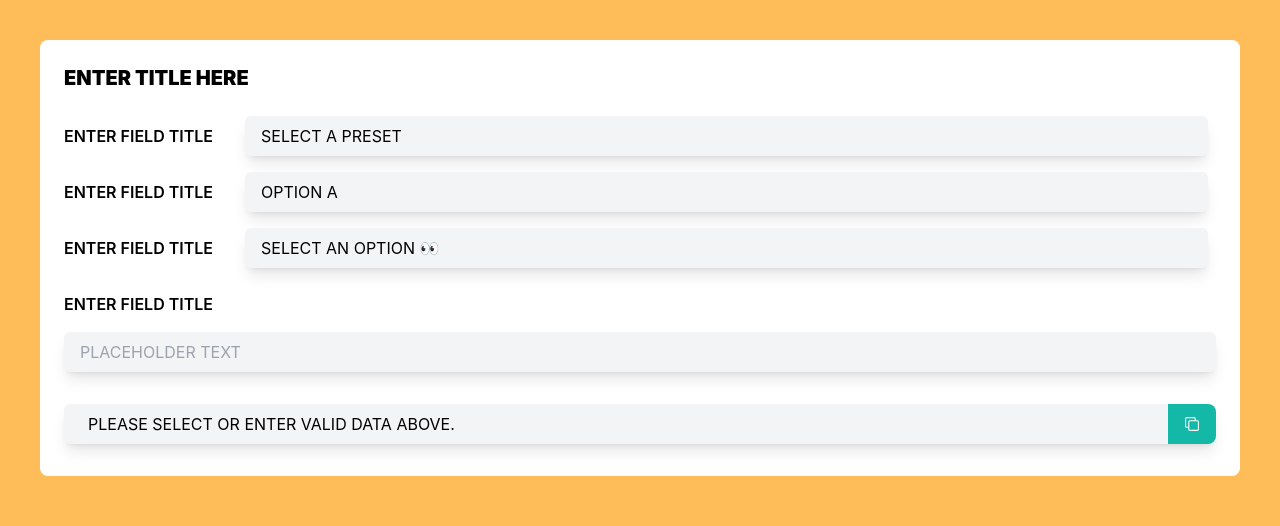
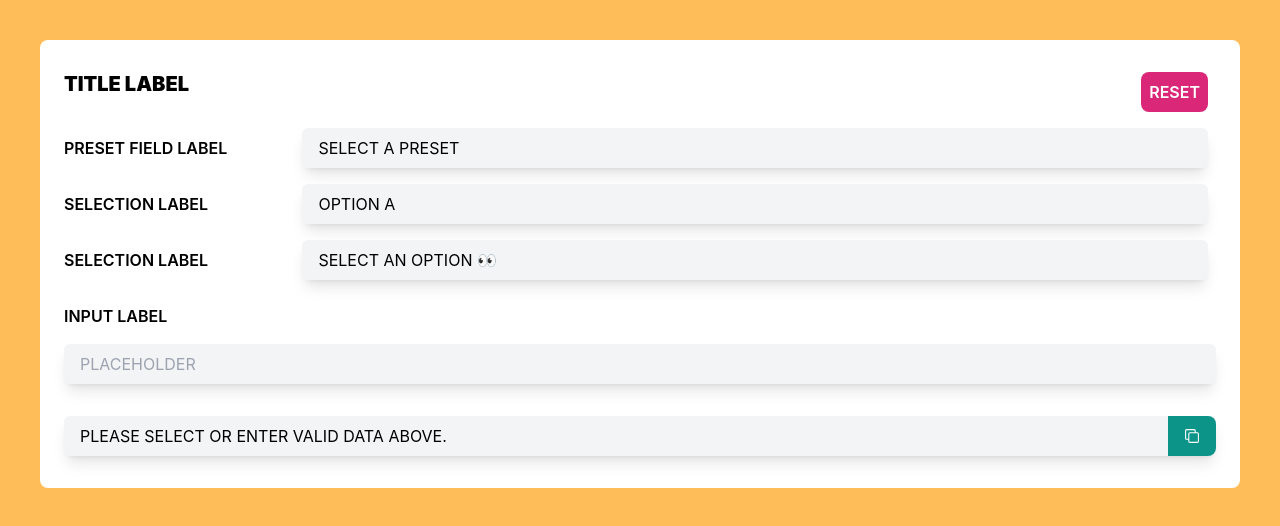
Before and after one commit to SatanshuMishra/iGEM-dna-calculator, a React (Create React App) app in the folder igem-dna-calculator/: page / in a window 1280 px wide. Shown: the top 526 px of the page. Built offline with nearby package versions, Linux system fonts and the light colour scheme; some icons are missing.

Commit message:
V1.7 Optimizing, Refactoring and Commenting code.

```diff
--- a/igem-dna-calculator/src/App.js
+++ b/igem-dna-calculator/src/App.js
@@ -5,16 +5,26 @@ import "react-toastify/dist/ReactToastify.css";
 
 // CUSTOM IMPORTS
 import SelectorMenu from "./components/SelectorMenu";
-import PresetsDate from "./data/presets-data-set.json";
+import PresetsData from "./data/presets-data-set.json";
 import SelectorAData from "./data/data-set-A.json";
 import SelectorBData from "./data/data-set-B.json";
 import PresetSelector from "./components/PresetSelector";
 
 function App() {
   // CONFIG VARIABLES
-  let placeHolderText = "SELECT AN OPTION 👀";
+  // CONFIGURE THE FOLLOWING VARIABLES TO SETUP THE CALCULATOR LABELS & BEHAVIOR
+  let placeHolderText = "SELECT AN OPTION 👀"; // USED TO CHECK IF VALID SECOND OPTION HAS BEEN SELECTED
+  let titleLabel = "TITLE LABEL";
+  let presetLabel = "PRESET FIELD LABEL";
+  let selectorALabel = "SELECTION LABEL";
+  let selectorBLabel = "SELECTION LABEL";
+  let inputFieldLabel = "INPUT LABEL";
+  let inputPlaceholderLabel = "PLACEHOLDER";
 
-  // STATE CONDITIONS
+  // ---------------------------------------------------------------- //
+
+  // STATE CONDITIONS //
+  const [selectedPreset, setSelectedPreset] = useState(PresetsData[0].value);
   const [selectorMenuAValue, setSelectorMenuAValue] = useState(
     SelectorAData[0].value
   );
@@ -27,16 +37,9 @@ function App() {
     setInputValue(document.querySelector("#sequence-input").value.trim());
   });
 
-  const updateTextAreaViewport = () => {
-    const textArea = document.querySelector("#sequence-input");
-    textArea.addEventListener("input", (e) => {
-      textArea.style.height = "auto";
-      let scrollHeight = e.target.scrollHeight;
-      textArea.style.height =
-        Math.floor(scrollHeight / 24) > 20 ? `480px` : `${scrollHeight}px`;
-    });
-  };
-
+  // FUNCTION VARIABLES //
+  // SUCCESS TOAST SETTINGS FUNCTIONS
+  // TODO: ADD CONDITION FOR EMPTY COPY TO CLIPBOARD
   const notify = () =>
     toast.success("Copied to Clipboard.", {
       position: "top-right",
@@ -49,10 +52,52 @@ function App() {
       theme: "light",
     });
 
-  const selectPreset = (preset) => {
-    console.log("Preset: " + SelectorAData[preset[0]].value);
+  // UPDATE TEXT AREA VIEWPORT SIZE FUNCTION
+  const updateTextAreaViewport = () => {
+    const textArea = document.querySelector("#sequence-input");
+    textArea.addEventListener("input", (e) => {
+      textArea.style.height = "auto";
+      let scrollHeight = e.target.scrollHeight;
+      textArea.style.height =
+        Math.floor(scrollHeight / 24) > 20 ? `480px` : `${scrollHeight}px`;
+    });
+  };
+
+  // PRESET SELECTOR FUNCTION -> USED WITHIN "PRESETSELECT" COMPONENT
+  const selectPreset = (value, preset) => {
+    setSelectedPreset(value);
     setSelectorMenuAValue(SelectorAData[preset[0]].value);
     setSelectorMenuBValue(SelectorBData[preset[1]].value);
+  };
+
+  // CHECK IF VALID DATA HAS BEEN SELECTED & ENTERED
+  const validateData = () => {
+    return (
+      selectorMenuAValue &&
+      selectorMenuBValue &&
+      selectorMenuBValue !== placeHolderText &&
+      inputValue
+    );
+  };
+
+  // RETURN FORMATTED DATA
+  const getFormattedData = () => {
+    return selectorMenuAValue + " " + inputValue + " " + selectorMenuBValue;
+  };
+
+  // COPY TO CLIPBOARD
+  const copyToClipboard = () => {
+    getFormattedData();
+    notify();
+  };
+
+  //RESET FUNCTION
+  const reset = () => {
+    setSelectedPreset(PresetsData[0].value);
+    setSelectorMenuAValue(SelectorAData[0].value);
+    setSelectorMenuBValue(SelectorBData[0].value);
+    setInputValue("");
+    document.querySelector("#sequence-input").value = "";
   };
 
   return (
@@ -70,61 +115,69 @@ function App() {
         pauseOnHover={false}
         theme="light"
       />
-      <div className="bg-white w-full p-6 rounded-lg">
-        <h1 className="text-xl font-black pb-4">ENTER TITLE HERE</h1>
+
+      <div className="w-full p-6 rounded-lg bg-white">
+        <div className="flex flex-row justify-between items-center">
+          <h1 className="text-xl pb-4 font-black">{titleLabel}</h1>
+          <button
+            className="m-2 p-2 bg-pink-600 rounded-lg font-semibold text-white"
+            onClick={reset}
+          >
+            RESET
+          </button>
+        </div>
+        {/* PRESET SELECTOR */}
         <div className="flex justify-between items-center">
-          <h1 className="pr-6 flex-none font-semibold">ENTER FIELD TITLE</h1>
-          <PresetSelector dataset={PresetsDate} selectedPreset={selectPreset} />
+          <h1 className="flex-none pr-6 font-semibold">{presetLabel}</h1>
+          <PresetSelector
+            dataset={PresetsData}
+            value={selectedPreset}
+            selectedPreset={selectPreset}
+          />
         </div>
+        {/* SELECTOR A */}
         <div className="flex justify-between items-center">
-          <h1 className="pr-6 flex-none font-semibold">ENTER FIELD TITLE</h1>
+          <h1 className="flex-none pr-6 font-semibold">{selectorALabel}</h1>
           <SelectorMenu
             dataset={SelectorAData}
             value={selectorMenuAValue}
             selectedOption={setSelectorMenuAValue}
           />
         </div>
+        {/* SELECTOR B */}
         <div className="flex justify-between items-center">
-          <h1 className="pr-6 flex-none font-semibold">ENTER FIELD TITLE</h1>
+          <h1 className="flex-none pr-6 font-semibold">{selectorBLabel}</h1>
           <SelectorMenu
             dataset={SelectorBData}
             value={selectorMenuBValue}
             selectedOption={setSelectorMenuBValue}
           />
         </div>
+        {/* INPUT FIELD */}
         <div className=" my-4 flex flex-col justify-between items-start">
-          <h1 className="pr-6 flex-none font-semibold">ENTER FIELD TITLE</h1>
+          <h1 className="flex-none pr-6 font-semibold">{inputFieldLabel}</h1>
           <textarea
             id="sequence-input"
             type="text"
-            className="my-4 h-auto resize-none w-full text-black bg-gray-100 pl-4 p-2 text-base rounded-md text-left shadow-lg  cursor-text leading-6"
+            className="my-4 h-auto w-full resize-none pl-4 p-2 text-base rounded-md text-left cursor-text leading-6 shadow-lg text-black bg-gray-100"
             rows={1}
-            placeholder="PLACEHOLDER TEXT"
+            placeholder={inputPlaceholderLabel}
             onChange={updateTextAreaViewport}
           />
         </div>
-        <div className="my-2 mt-4 h-auto text-black bg-gray-100 pl-4 text-base rounded-md text-left shadow-lg flex justify-end">
+        <div className="flex justify-end my-2 mt-4 h-auto pl-2 text-base rounded-md text-left shadow-lg text-black bg-gray-100">
           <div className="grow p-2">
-            {selectorMenuAValue &&
-            selectorMenuBValue &&
-            selectorMenuBValue !== placeHolderText &&
-            inputValue
-              ? selectorMenuAValue + " " + inputValue + " " + selectorMenuBValue
+            {validateData()
+              ? getFormattedData()
               : "PLEASE SELECT OR ENTER VALID DATA ABOVE."}
           </div>
           <div
-            className="pr-4 pl-4 pt-3 pb-2 text-white  bg-teal-500 rounded-tr-lg rounded-br-lg text-center cursor-pointer"
+            className="pr-4 pl-4 pt-3 pb-2 bg-teal-600 rounded-tr-lg rounded-br-lg text-center cursor-pointer text-white"
             onClick={() => {
               navigator.clipboard.writeText(
-                selectorMenuAValue && selectorMenuBValue && inputValue
-                  ? selectorMenuAValue +
-                      " " +
-                      inputValue +
-                      " " +
-                      selectorMenuBValue
-                  : ""
+                (validateData() && copyToClipboard()) ||
+                  console.log("DEBUG: PLEASE SELECT OR ENTER VALID DATA")
               );
-              notify();
             }}
           >
             <RxCopy />
--- a/igem-dna-calculator/src/components/PresetSelector.jsx
+++ b/igem-dna-calculator/src/components/PresetSelector.jsx
@@ -4,51 +4,55 @@ import { useRef, useState } from "react";
 import { FaCaretDown } from "react-icons/fa6";
 
 function PresetSelector(props) {
+  // DATASET FOR FROM WHICH SELECTION OPTIONS ARE GENERATED
   const dataset = props.dataset;
+  // DETERMINES IF THE SELECTION MENU IS OPEN
+  const [isOpen, setIsOpen] = useState(false);
 
-  const [isActive, setIsActive] = useState(false);
-  const [selectedOption, setSelectedOption] = useState(dataset[0].value);
+  // RESPONSIBLE FOR CHECKING AND CLOSING THE SELECTION MENU WHEN CLICKING OUTSIDE THE MENU
+  // TODO: FIX THE LOOP ON CLICKING THE SELECTION TAB
 
   const menuRef = useRef(null);
-
   const closeMenu = (e) => {
-    if (menuRef.current && isActive && !menuRef.current.contains(e.target)) {
-      setIsActive(false);
+    if (menuRef.current && isOpen && !menuRef.current.contains(e.target)) {
+      setIsOpen(false);
     }
   };
-
   document.addEventListener("mousedown", closeMenu);
 
+  // UPDATES SELECTION & CLOSES THE SELECTION MENU IF OPEN
   const setSelection = (value, preset) => {
-    setSelectedOption(value);
-    isActive && setIsActive(false);
-    props.selectedPreset(preset);
+    isOpen && setIsOpen(false);
+    props.selectedPreset(value, preset);
   };
 
+  // TOGGLES THE SELECTION MENU
   const toggleMenu = () => {
-    setIsActive(!isActive);
+    setIsOpen(!isOpen);
   };
 
   return (
-    <div className="flex-1">
+    <div className="flex-1 max-w-[80%]">
       <div
-        className="m-2 h-10 flex justify-between flex-row-reverse items-center text-black bg-gray-100 pl-4 p-2 text-base rounded-md text-left shadow-lg font-normal cursor-pointer
+        className="m-2 h-auto flex justify-between flex-row-reverse items-center text-black bg-gray-100 pl-4 p-2 text-base rounded-md text-left shadow-lg font-normal cursor-pointer
       "
         onClick={toggleMenu}
       >
         <FaCaretDown />
-        {selectedOption}
+        {props.value}
       </div>
-      {isActive && (
+      {isOpen && (
         <div
           className="m-2 text-black w-60 bg-white text-base rounded-md text-left mt-1 shadow-lg cursor-pointer absolute"
           ref={menuRef}
         >
           {dataset.map((data) => {
+            let key = data.id;
             let value = data.value;
             let preset = data.preset;
             return (
               <div
+                key={key}
                 className="pl-4 p-2"
                 onClick={(e) => setSelection(value, preset)}
               >
--- a/igem-dna-calculator/src/components/SelectorMenu.jsx
+++ b/igem-dna-calculator/src/components/SelectorMenu.jsx
@@ -2,39 +2,43 @@ import { useEffect, useRef, useState } from "react";
 import { FaCaretDown } from "react-icons/fa6";
 
 function Selector(props) {
+  // DATASET FOR FROM WHICH SELECTION OPTIONS ARE GENERATED
   const dataset = props.dataset;
-  const [isActive, setIsActive] = useState(false);
+  // DETERMINES IF THE SELECTION MENU IS OPEN
+  const [isOpen, setIsOpen] = useState(false);
+
+  // RESPONSIBLE FOR CHECKING AND CLOSING THE SELECTION MENU WHEN CLICKING OUTSIDE THE MENU
+  // TODO: FIX THE LOOP ON CLICKING THE SELECTION TAB
 
   const menuRef = useRef(null);
-
   const closeMenu = (e) => {
-    if (menuRef.current && isActive && !menuRef.current.contains(e.target)) {
-      setIsActive(false);
+    if (menuRef.current && isOpen && !menuRef.current.contains(e.target)) {
+      setIsOpen(false);
     }
   };
-
   document.addEventListener("mousedown", closeMenu);
 
+  // UPDATES SELECTION & CLOSES THE SELECTION MENU IF OPEN
   const setSelection = (selection) => {
-    isActive && setIsActive(false);
+    isOpen && setIsOpen(false);
     props.selectedOption(selection);
   };
 
   const toggleMenu = () => {
-    setIsActive(!isActive);
+    setIsOpen(!isOpen);
   };
 
   return (
-    <div className="flex-1">
+    <div className="flex-1 max-w-[80%]">
       <div
-        className="m-2 h-10 flex flex-row justify-between flex-row-reverse items-center text-black bg-gray-100 pl-4 p-2 text-base rounded-md text-left shadow-lg font-normal cursor-pointer
+        className="m-2 h-auto flex justify-between flex-row-reverse items-center text-black bg-gray-100 pl-4 p-2 text-base rounded-md text-left shadow-lg font-normal cursor-pointer
       "
         onClick={toggleMenu}
       >
         <FaCaretDown />
         {props.value}
       </div>
-      {isActive && (
+      {isOpen && (
         <div
           className="m-2 text-black w-60 bg-white text-base rounded-md text-left mt-1 shadow-lg cursor-pointer absolute"
           ref={menuRef}
```
